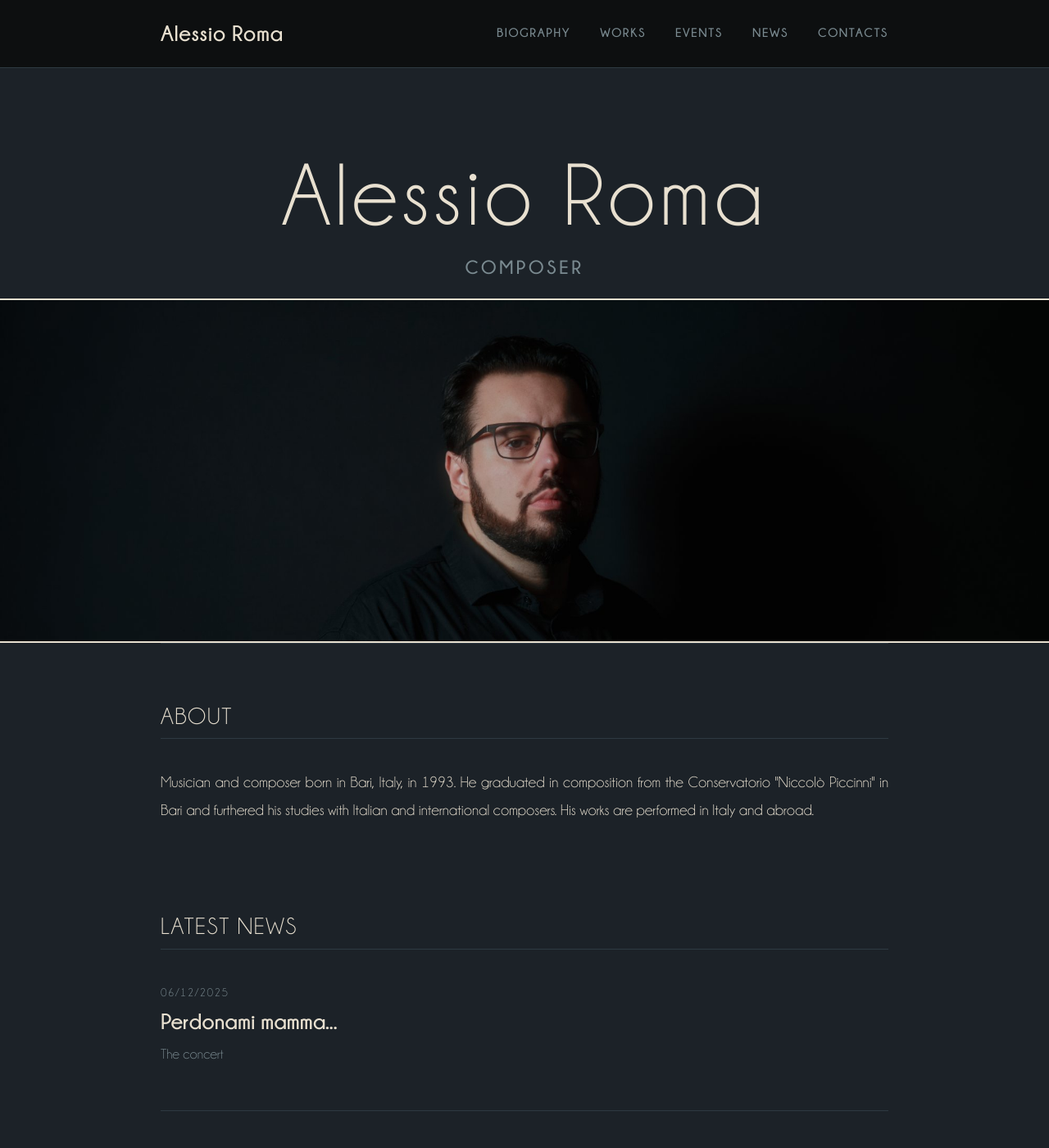
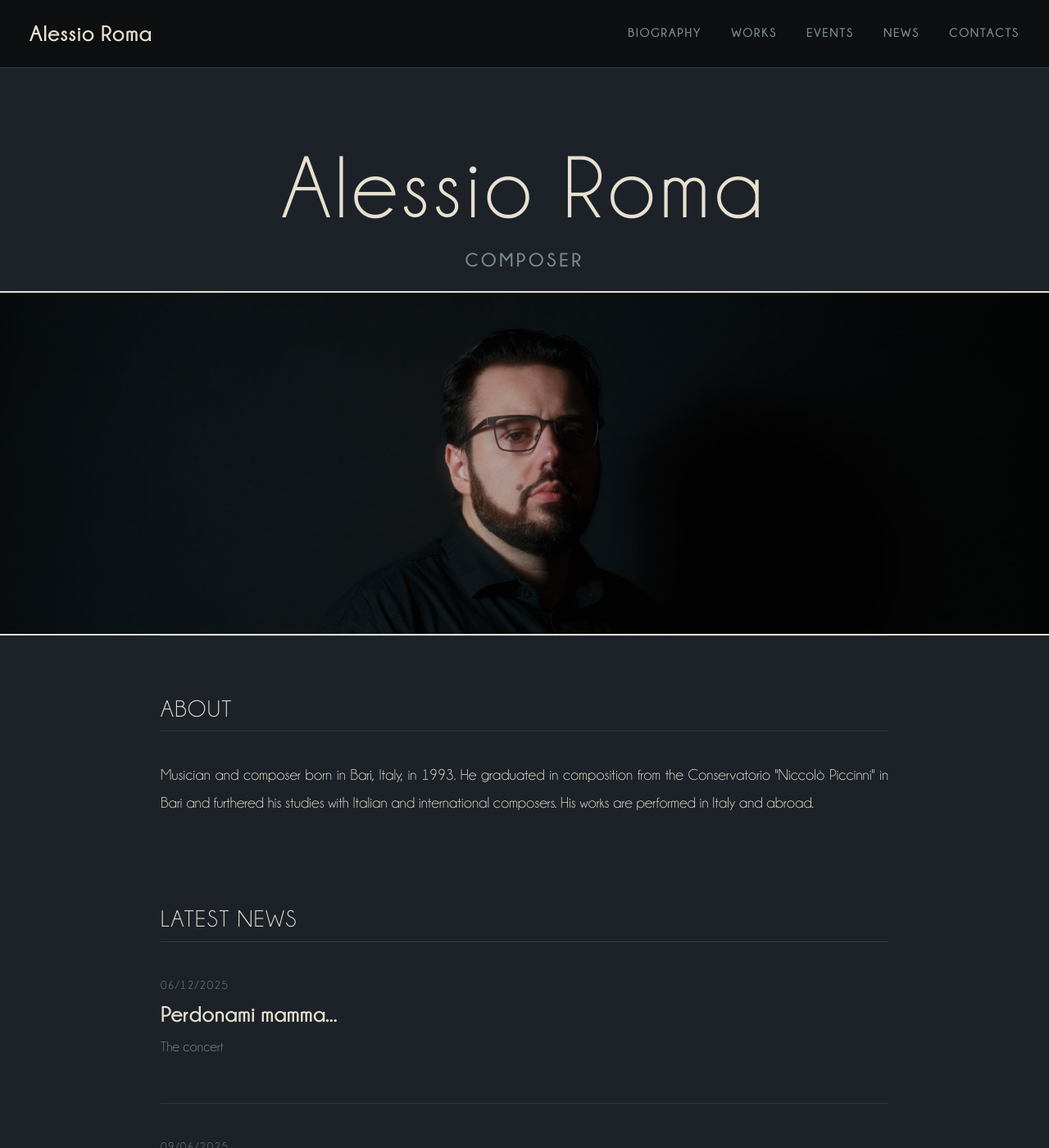
Before and after one commit to alessioroma-music/alessioroma, a Jekyll site: the page built from index.md, in a window 1280 px wide and 1400 px high. Shown: the whole window at 82% size. Built offline with Jekyll 4.4.1, drawn with Linux system fonts in a browser that asks for light colours.

Commit message:
Header full-width logo-left/nav-right; hero tighter; raise photos on large screens
- Header: logo hard-left, nav hard-right across full viewport width
- Hero: reduced top padding
- 1440px+: object-position center 10%
- 2200px+: object-position center 8%

Co-Authored-By: Claude Sonnet 4.6 <noreply@anthropic.com>

```diff
--- a/assets/css/style.css
+++ b/assets/css/style.css
@@ -113,8 +113,7 @@ img { max-width: 100%; height: auto; border: 2px solid #E8E0D0; }
 }
 
 .header-inner {
-  max-width: var(--max-width);
-  margin: 0 auto;
+  width: 100%;
   padding: var(--space-sm) var(--space-md);
   display: flex;
   justify-content: space-between;
@@ -191,7 +190,7 @@ img { max-width: 100%; height: auto; border: 2px solid #E8E0D0; }
 /* --- Hero (homepage) --- */
 .hero {
   text-align: center;
-  padding: var(--space-sm) var(--space-md) 0;
+  padding: var(--space-xs) var(--space-md) 0;
   margin-bottom: var(--space-lg);
   border-bottom: 1px solid var(--color-border);
 }
@@ -813,7 +812,7 @@ img { max-width: 100%; height: auto; border: 2px solid #E8E0D0; }
   .bio-portrait img,
   .contact-portrait img {
     height: 520px;
-    object-position: center 18%;
+    object-position: center 10%;
   }
 }
 
@@ -822,7 +821,7 @@ img { max-width: 100%; height: auto; border: 2px solid #E8E0D0; }
   .bio-portrait img,
   .contact-portrait img {
     height: 640px;
-    object-position: center 15%;
+    object-position: center 8%;
   }
 
   .hero-title { font-size: 8rem; }
```
